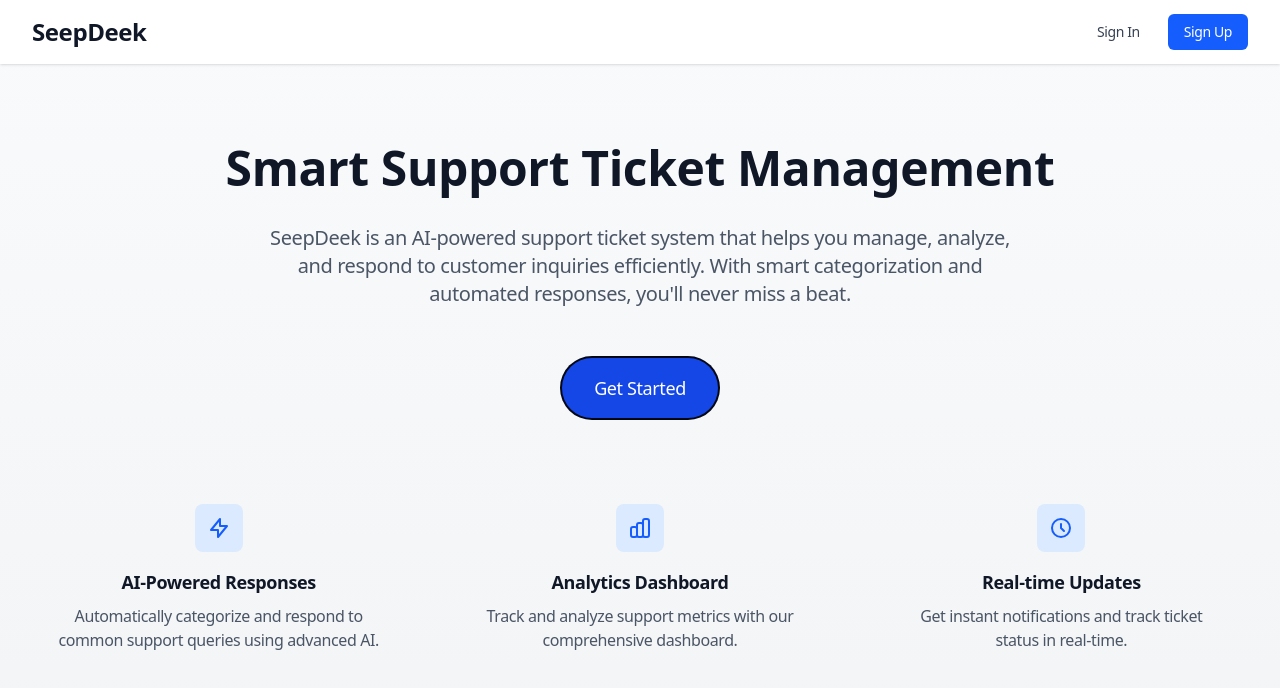
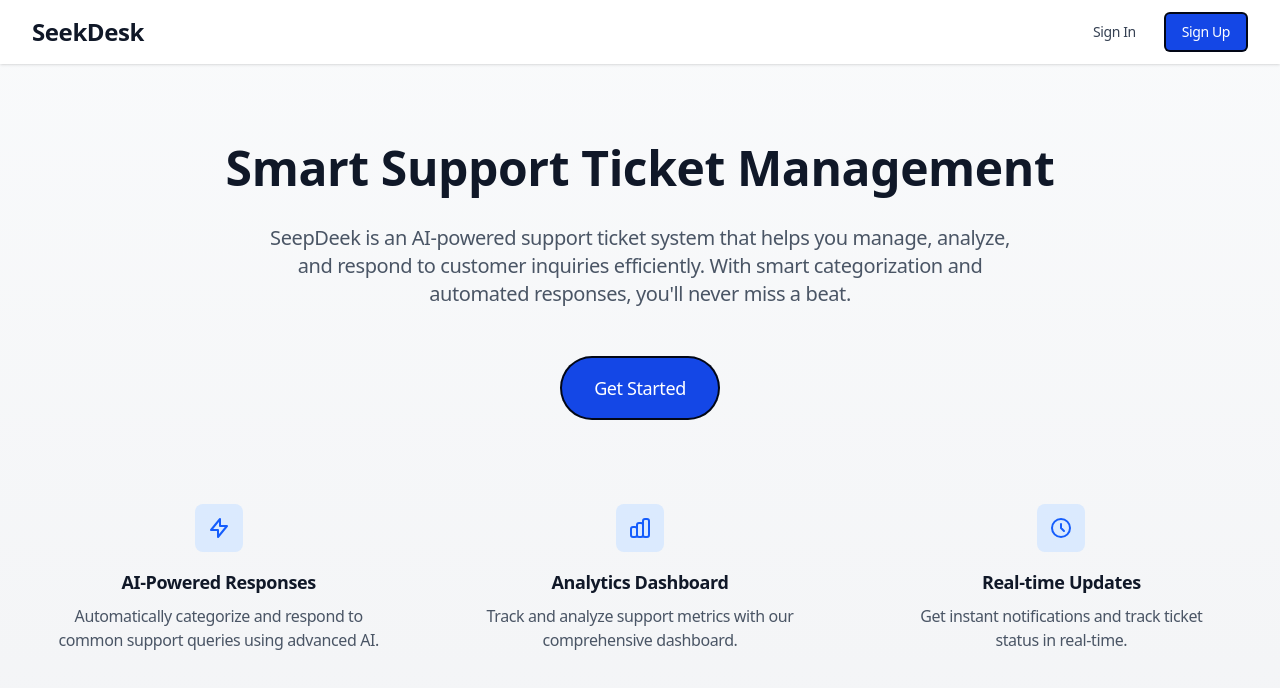
Before and after one commit to pakshal26-droid/Datathon3.0-PS3, a React (Vite) app in the folder datathon3/: page /homepage in a window 1280 px wide. Shown: the top 688 px of the page. Built offline with nearby package versions, Linux system fonts and the light colour scheme; a web font is replaced by a local one.

Commit message:
final onclick change

```diff
--- a/datathon3/src/App.jsx
+++ b/datathon3/src/App.jsx
@@ -224,7 +224,7 @@ const App = () => {
             <div className="mx-auto px-4">
               <div className="flex justify-between h-16">
                 <div className="flex items-center justify-between w-full">
-                  <h1 className='text-2xl font-semibold'>SeepDeek</h1>
+                  <h1 className='text-2xl font-semibold'>SeekDesk</h1>
                   <div className='flex flex-row gap-x-5'>
                     <Link to="/" className="flex items-center px-4 text-gray-700 hover:text-gray-900">
                       Submit Ticket
@@ -237,7 +237,7 @@ const App = () => {
                     </Link>
                     <button
                       onClick={handleSignOut}
-                      className="flex items-center px-4 text-gray-700 hover:text-gray-900"
+                      className="flex cursor-pointer items-center px-4 text-gray-700 hover:text-gray-900"
                     >
                       Sign Out
                     </button>
--- a/datathon3/src/components/Homepage.jsx
+++ b/datathon3/src/components/Homepage.jsx
@@ -10,17 +10,17 @@ const Homepage = () => {
       <nav className="bg-white shadow-sm">
         <div className="max-w-7xl mx-auto px-4 sm:px-6 lg:px-8">
           <div className="flex justify-between h-16 items-center">
-            <h1 className="text-2xl font-bold text-gray-900">SeepDeek</h1>
+            <h1 className="text-2xl font-bold text-gray-900">SeekDesk</h1>
             <div className="flex space-x-4">
               <button
                 onClick={() => navigate('/login')}
-                className="text-gray-700 hover:text-gray-900 px-3 py-2 rounded-md text-sm font-medium"
+                className="text-gray-700 cursor-pointer hover:text-gray-900 px-3 py-2 rounded-md text-sm font-medium"
               >
                 Sign In
               </button>
               <button
                 onClick={() => navigate('/signup')}
-                className="bg-blue-600 text-white hover:bg-blue-700 px-4 py-2 rounded-md text-sm font-medium"
+                className="bg-blue-700 cursor-pointer border-2 border-black/90  text-white hover:bg-blue-700 px-4 py-2 rounded-md text-sm font-medium"
               >
                 Sign Up
               </button>
```
